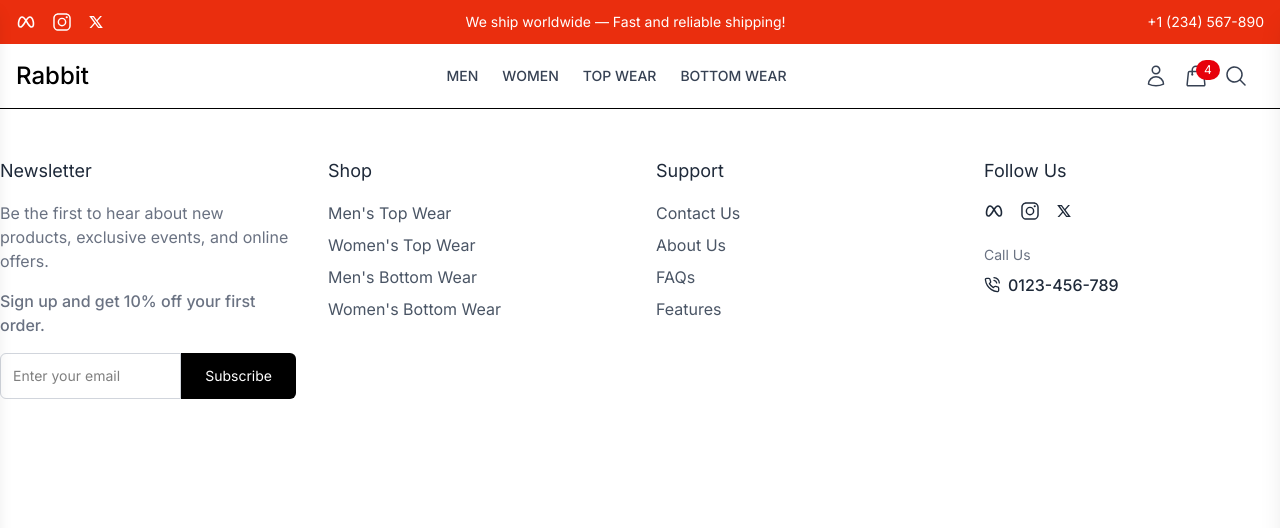
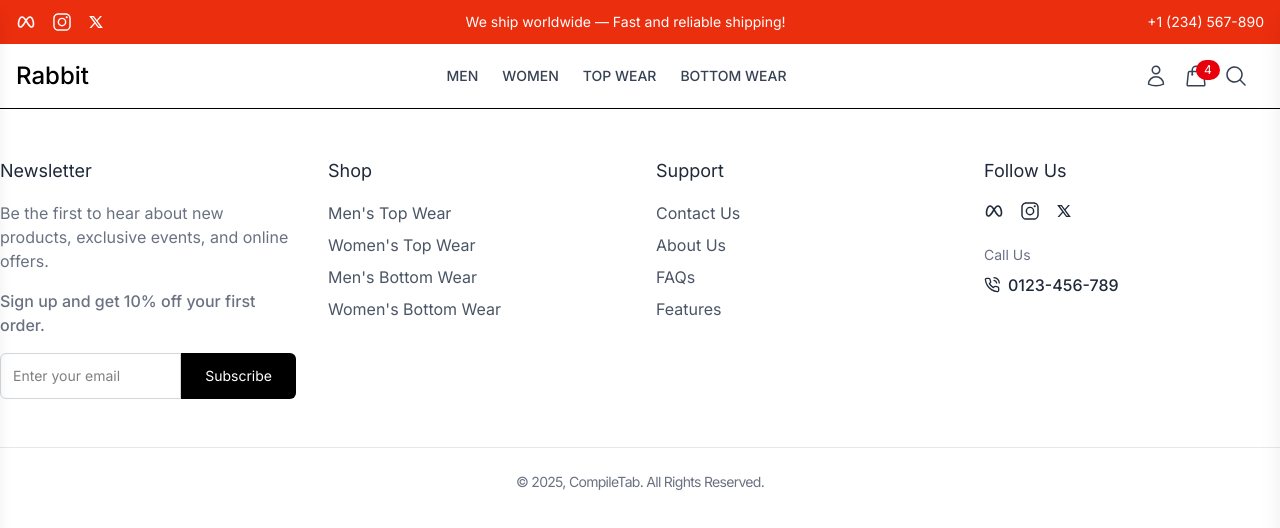
Before and after one commit to abenaya-se22003/Full_Stack_MERN_Project, a React (Vite) app in the folder frontend/: page / in a window 1280 px wide. Shown: the top 528 px of the page. Built offline with nearby package versions, Linux system fonts and the light colour scheme; a web font is replaced by a local one.

Commit message:
add footer bottom section with copyright notice

```diff
--- a/frontend/src/components/Common/Footer.jsx
+++ b/frontend/src/components/Common/Footer.jsx
@@ -79,6 +79,12 @@ const Footer = () => {
         </div>
         </div>
 
+      {/* Footer Bottom */}
+      <div className="container mx-auto mt-12 px-4 lg:px-0 border-t border-gray-200 pt-6">
+        <p className="text-gray-500 text-sm tracking-tighter text-center">
+          © 2025, CompileTab. All Rights Reserved.
+        </p>
+      </div>
 
 
            </footer>
```
